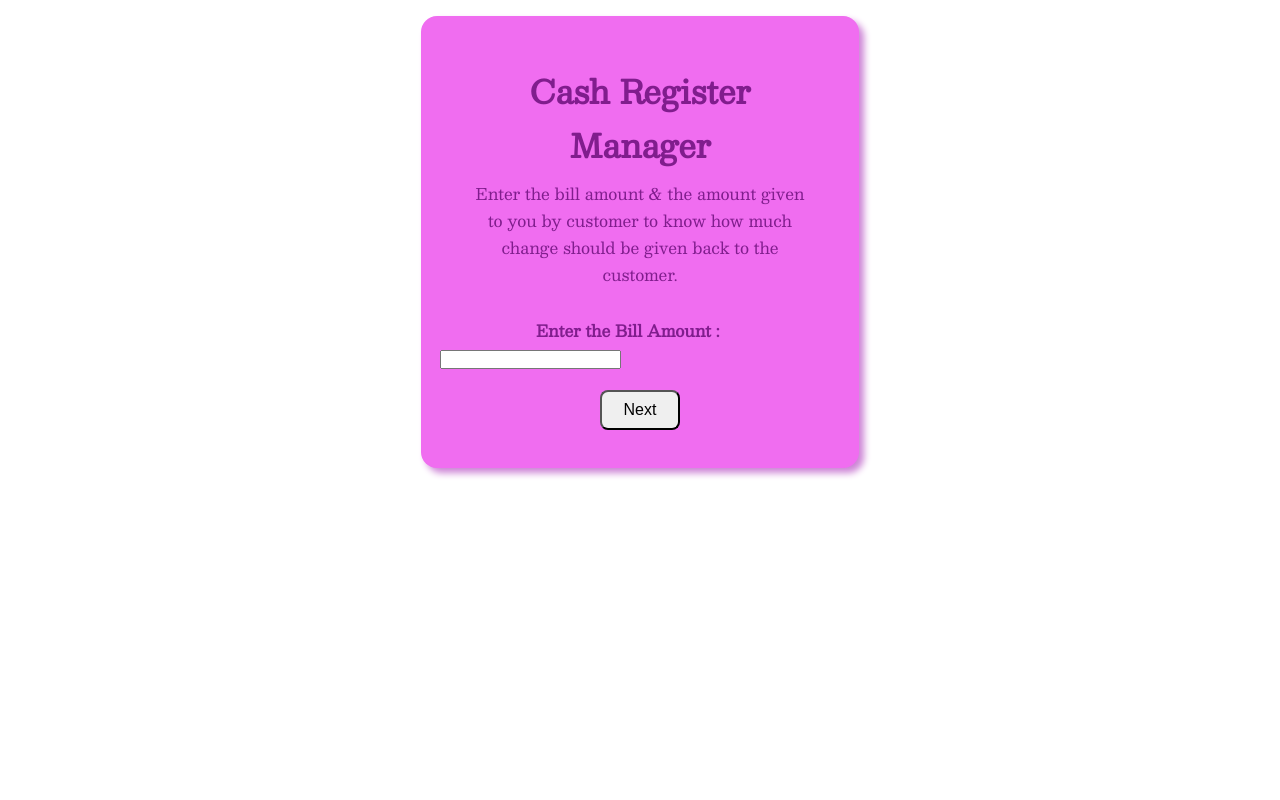
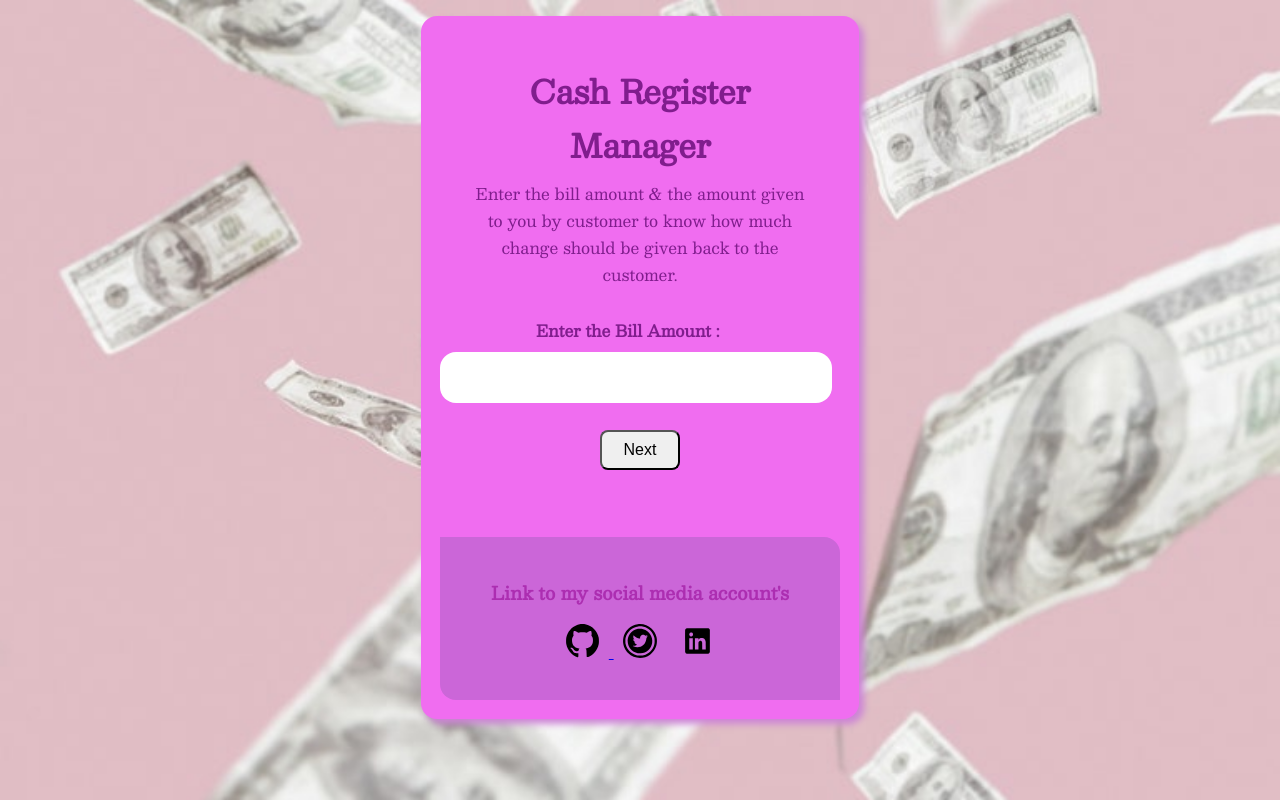
Before and after one commit to shivangisharma01/Cash-register-Manager, a plain HTML site: page index.html in a window 1280 px wide. Drawn offline with nearby package versions, Linux system fonts and the light colour scheme.

Commit message:
Update index.html

```diff
--- a/index.html
+++ b/index.html
@@ -9,7 +9,7 @@
     <link rel="stylesheet" href="./style.css">
 </head>
 
-<body class="bg">
+<body class="bg-body">
     <div class="container">
         <section class="heading">
             <h1>Cash Register Manager</h1>
@@ -21,7 +21,7 @@
         <section>
             <label for="billAmount" class="billLabel">Enter the Bill Amount : </label>
             <br>
-            <input type="number" name="billAmount" id="billAmount">
+            <input type="number" name="billAmount" id="billsAmount">
 
             <br>
             <button class="next-btn">Next</button>
@@ -30,7 +30,7 @@
             <section class="hide">
                 <label for="userAmount" class="amountLabel">Enter the Amount recieved : </label>
                 <br>
-                <input type="number" name="userAmount" id="userAmount">
+                <input type="number" name="userAmount" id="enteredAmount">
 
                 <button class="check-btn">Check</button>
 
@@ -66,8 +66,26 @@
                     </tbody>
                 </table>
 
-                <p class="p-hide"></p>
+                <p class="hide-p"></p>
             </section>
+
+<footer class="footer" style="margin-top: 3rem;">
+
+    <div class="footer-header">Link to my social media account's</div>
+    <ul>
+      <li class="list-item-inline">
+        <a class="links " href="https://github.com/shivangisharma01" target="blank"><img class="socialIcon" src="images/gitlogo.svg"> </a>
+
+      </li>
+      <li class="list-item-inline">
+        <a class="links" href="https://twitter.com/shivangi_1001" target="blank"><img class="socialIcon" src="images/twitterlogo.svg"></a>
+      </li>
+      <li class="list-item-inline">
+        <a class="links" href="https://linkedin.com/in/shivangi-sharma-1713181b7" target="blank"><img class="socialIcon" src="images/linkedinlogo.svg"></a>
+      </li>
+
+    </ul>
+  </footer>
             <script src="./app.js"></script>
     </div>
 </body>
```
